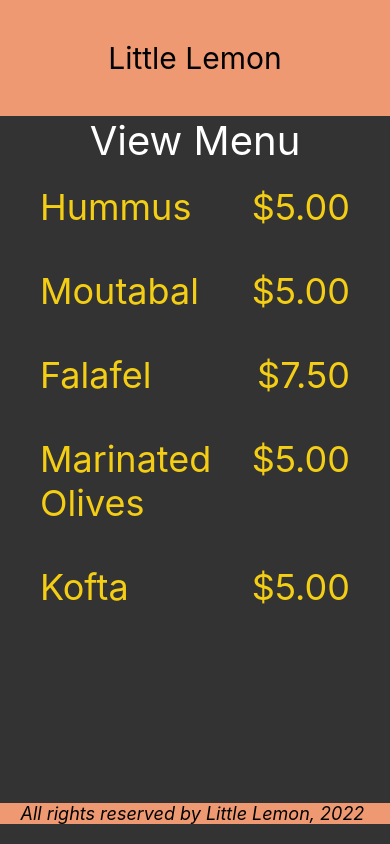
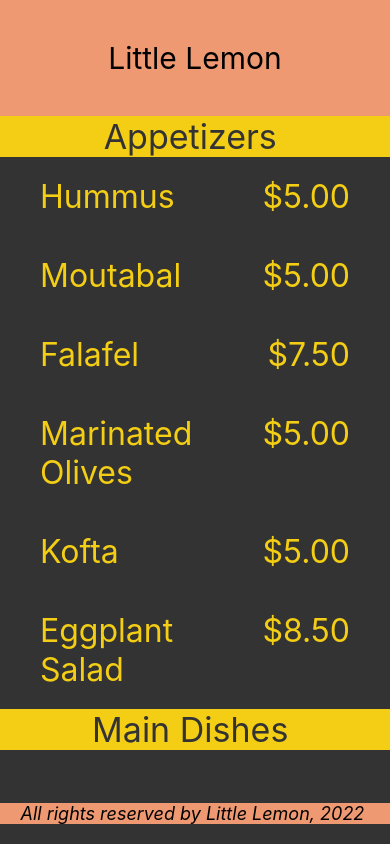
Before and after one commit to CKaiserM/React_LittleLemon_v1, a React Native app: screen / in a window 390 px wide. Built offline with nearby package versions, Linux system fonts and the light colour scheme.

Commit message:
Exercise 7

```diff
--- a/App.js
+++ b/App.js
@@ -1,9 +1,8 @@
 import * as React from 'react';
-import { View, Text, StyleSheet } from 'react-native';
+import { View, StyleSheet } from 'react-native';
 
 import LittleLemonHeader from './components/LittleLemonHeader';
 import LittleLemonFooter from './components/LittleLemonFooter';
-import WelcomeScreen from './WelcomeScreen';
 import MenuItems from './components/MenuItems';
 
 export default function App() {
@@ -11,7 +10,6 @@
     <>
       <View style={styles.container}>
         <LittleLemonHeader />
-         {/*<WelcomeScreen />*/}
         <MenuItems />
       </View>
       <View style={styles.footerContainer}>
--- a/WelcomeScreen.js
+++ b/WelcomeScreen.js
@@ -1,15 +1,29 @@
-import * as React from 'react';
-import { ScrollView, Text, StyleSheet } from 'react-native';
+import { ScrollView, View, Text, StyleSheet, Image, Pressable } from 'react-native';
 
-export default function WelcomeScreen() {
+export default function WelcomeScreen({ navigation }) {
   return (
-    <ScrollView indicatorStyle="white" style={styles.container}>
-      <Text style={styles.headerText}>Welcome to Little Lemon</Text>
+    <ScrollView style={styles.container}>
+      <View style={styles.headerWrapper}>
+        <Image
+          style={styles.image}
+          source={require('./img/logo.png')}
+          resizeMode="cover"
+          accessible={true}
+          accessibilityLabel={'Little Lemon Logo'}
+        />
+
+        <Text style={styles.headerText}>Little Lemon</Text>
+      </View>
       <Text style={styles.regularText}>
         Little Lemon is a charming neighborhood bistro that serves simple food
         and classic cocktails in a lively but casual environment. We would love
-        to hear more about your experience with us!
+        to hear your experience with us!
       </Text>
+      <Pressable
+        onPress={() => navigation.navigate('Menu')}
+        style={styles.button}>
+        <Text style={styles.buttonText}>View Menu</Text>
+      </Pressable>
     </ScrollView>
   );
 }
@@ -17,9 +31,18 @@
 const styles = StyleSheet.create({
   container: {
     flex: 1,
+    backgroundColor: '#333333',
+  },
+  headerWrapper: {
+    flexDirection: 'row',
+    justifyContent: 'center',
+    margin: 10,
   },
   headerText: {
-    padding: 40,
+    paddingRight: 10,
+    paddingLeft: 20,
+    paddingTop: 30,
+    paddingBottom: 10,
     fontSize: 30,
     color: '#EDEFEE',
     textAlign: 'center',
@@ -31,4 +54,9 @@
     color: '#EDEFEE',
     textAlign: 'center',
   },
+  image: {
+    width: 100,
+    height: 100,
+    borderRadius: 20,
+  },
 });
--- a/app.json
+++ b/app.json
@@ -1,7 +1,7 @@
 {
   "expo": {
-    "name": "flatlist---starter-code",
-    "slug": "snack-c5e69970-338f-47cb-b137-bac0786def6d",
+    "name": "sectionlist---starter-code",
+    "slug": "snack-79e37ef9-d516-4ea8-b08c-9e5697497f3e",
     "version": "1.0.0",
     "orientation": "portrait",
     "icon": "./assets/icon.png",
--- a/components/MenuItems.js
+++ b/components/MenuItems.js
@@ -1,56 +1,80 @@
 import React from 'react';
 
-import { View, Text, StyleSheet, FlatList } from 'react-native';
+import { View, Text, StyleSheet, FlatList, SectionList } from 'react-native';
 
 const menuItemsToDisplay = [
-  { name: 'Hummus', price: '$5.00', id: '1A' },
-  { name: 'Moutabal', price: '$5.00', id: '2B' },
-  { name: 'Falafel', price: '$7.50', id: '3C' },
-  { name: 'Marinated Olives', price: '$5.00', id: '4D' },
-  { name: 'Kofta', price: '$5.00', id: '5E' },
-  { name: 'Eggplant Salad', price: '$8.50', id: '6F' },
-  { name: 'Lentil Burger', price: '$10.00', id: '7G' },
-  { name: 'Smoked Salmon', price: '$14.00', id: '8H' },
-  { name: 'Kofta Burger', price: '$11.00', id: '9I' },
-  { name: 'Turkish Kebab', price: '$15.50', id: '10J' },
-  { name: 'Fries', price: '$3.00', id: '11K' },
-  { name: 'Buttered Rice', price: '$3.00', id: '12L' },
-  { name: 'Bread Sticks', price: '$3.00', id: '13M' },
-  { name: 'Pita Pocket', price: '$3.00', id: '14N' },
-  { name: 'Lentil Soup', price: '$3.75', id: '15O' },
-  { name: 'Greek Salad', price: '$6.00', id: '16Q' },
-  { name: 'Rice Pilaf', price: '$4.00', id: '17R' },
-  { name: 'Baklava', price: '$3.00', id: '18S' },
-  { name: 'Tartufo', price: '$3.00', id: '19T' },
-  { name: 'Tiramisu', price: '$5.00', id: '20U' },
-  { name: 'Panna Cotta', price: '$5.00', id: '21V' },
+  {
+    title: 'Appetizers',
+    data: [
+      { name: 'Hummus', price: '$5.00' },
+      { name: 'Moutabal', price: '$5.00' },
+      { name: 'Falafel', price: '$7.50' },
+      { name: 'Marinated Olives', price: '$5.00' },
+      { name: 'Kofta', price: '$5.00' },
+      { name: 'Eggplant Salad', price: '$8.50' },
+    ],
+  },
+  {
+    title: 'Main Dishes',
+    data: [
+      { name: 'Lentil Burger', price: '$10.00' },
+      { name: 'Smoked Salmon', price: '$14.00' },
+      { name: 'Kofta Burger', price: '$11.00' },
+      { name: 'Turkish Kebab', price: '$15.50' },
+    ],
+  },
+  {
+    title: 'Sides',
+    data: [
+      { name: 'Fries', price: '$3.00', id: '11K' },
+      { name: 'Buttered Rice', price: '$3.00' },
+      { name: 'Bread Sticks', price: '$3.00' },
+      { name: 'Pita Pocket', price: '$3.00' },
+      { name: 'Lentil Soup', price: '$3.75' },
+      { name: 'Greek Salad', price: '$6.00' },
+      { name: 'Rice Pilaf', price: '$4.00' },
+    ],
+  },
+  {
+    title: 'Desserts',
+    data: [
+      { name: 'Baklava', price: '$3.00' },
+      { name: 'Tartufo', price: '$3.00' },
+      { name: 'Tiramisu', price: '$5.00' },
+      { name: 'Panna Cotta', price: '$5.00' },
+    ],
+  },
 ];
 
-const Item = ({ name, price}) => (
+const Item = ({ name, price }) => (
   <View style={menuStyles.innerContainer}>
     <Text style={menuStyles.itemText}>{name}</Text>
     <Text style={menuStyles.itemText}>{price}</Text>
   </View>
 );
 
+const MenuItems = () => {
+  const renderItem = ({ item }) => <Item name={item.name} price={item.price} />;
 
-const MenuItems = () => {
-
-  const renderItem = ({item}) => <Item name = {item.name} price = { item.price }/>;
+  const renderSectionHeader = ({ section: { title } }) => (
+    <Text style={menuStyles.sectionHeader}>{title} </Text>
+  );
 
   return (
     <View style={menuStyles.container}>
-        <Text style={menuStyles.headerText}>
-          View Menu
-        </Text>
-        <FlatList data={menuItemsToDisplay} keyExtractor={item => item.id} renderItem={renderItem}></FlatList>
+      <SectionList
+        keyExtractor={(item, index) => item + index}
+        sections={menuItemsToDisplay}
+        renderItem={renderItem}
+        renderSectionHeader={renderSectionHeader}
+        ></SectionList>
     </View>
   );
 };
 
 const menuStyles = StyleSheet.create({
   container: {
-    flex: 0.75,
+    flex: 0.95,
   },
   innerContainer: {
     paddingHorizontal: 40,
@@ -58,15 +82,23 @@
     flexDirection: 'row',
     justifyContent: 'space-between',
   },
-  headerText: {
-    color: 'white',
-    fontSize: 40,
+  sectionHeader: {
+    backgroundColor: '#F4CE14',
+    color: '#333333',
+    fontSize: 34,
     flexWrap: 'wrap',
     textAlign: 'center',
   },
   itemText: {
     color: '#F4CE14',
-    fontSize: 36,
+    fontSize: 32,
+  },
+  footerText: {
+    backgroundColor: '#F4CE14',
+    color: '#EDEFEE',
+    fontSize: 20,
+    flexWrap: 'wrap',
+    textAlign: 'center',
   },
 });
 
```
Also changed, not shown: components/LittleLemonHeader.js (line endings or trailing spaces), img/logo.png (added).
